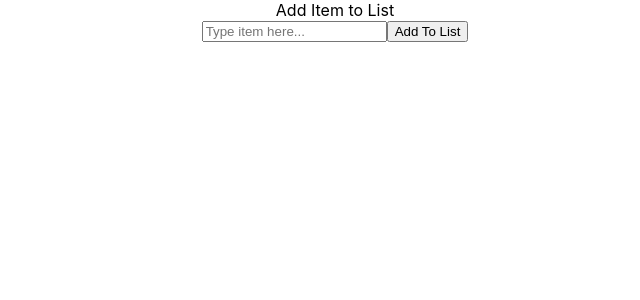
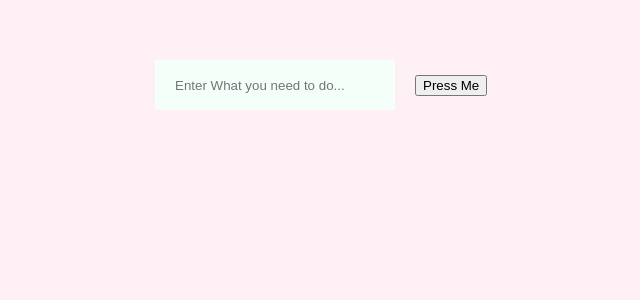
Before and after one commit to Ianwehmeyer/project03new3, a React (Create React App) app: page / in a window 1280 px wide. Shown: the top 300 px of the page, without its empty margins (305-945 px from the left). Built offline with nearby package versions, Linux system fonts and the light colour scheme.

Commit message:
Building new Todo
trying to style first so I won't have to worry about it once it works

```diff
--- a/src/App.css
+++ b/src/App.css
@@ -1,38 +1,17 @@
+body {
+  background-color: #FFF0F5 ;
+}
 .App {
-  text-align: center;
+  background-color: #FFF0F6;
+  min-height: 500px;
+  width: 400px;
+  margin: 40px auto;
 }
-
-.App-logo {
-  height: 40vmin;
-  pointer-events: none;
+#todoform1 input{
+  background-color: #F5FFFA ;
+  border: 0;
+  width: 200px;
+  height:50px;
+  padding:0 20px;
+  margin: 20px;
 }
-
-@media (prefers-reduced-motion: no-preference) {
-  .App-logo {
-    animation: App-logo-spin infinite 20s linear;
-  }
-}
-
-.App-header {
-  background-color: #282c34;
-  min-height: 100vh;
-  display: flex;
-  flex-direction: column;
-  align-items: center;
-  justify-content: center;
-  font-size: calc(10px + 2vmin);
-  color: white;
-}
-
-.App-link {
-  color: #61dafb;
-}
-
-@keyframes App-logo-spin {
-  from {
-    transform: rotate(0deg);
-  }
-  to {
-    transform: rotate(360deg);
-  }
-}
--- a/src/App.js
+++ b/src/App.js
@@ -1,11 +1,11 @@
 import React from 'react';
 import './App.css';
-import Todostest from "./Todostest"
+import ToDo from "./ToDo"
 
 function App() {
   return (
     <div className="App">
-      <Todostest/>
+      <ToDo/>
     </div>
   );
 }
--- a/src/Todo.js
+++ b/src/Todo.js
@@ -3,8 +3,12 @@ import React, { Component } from 'react'
 export default class Todo extends Component {
     render() {
         return (
-            <div>
-                <h3>My To Do List</h3>
+
+            <div id="App">
+                <form id="todoform1">
+                    <input type="text" placeholder="Enter What you need to do..."/>
+                    <button type="submit">Press Me</button>
+                </form>
             </div>
         )
     }
```
